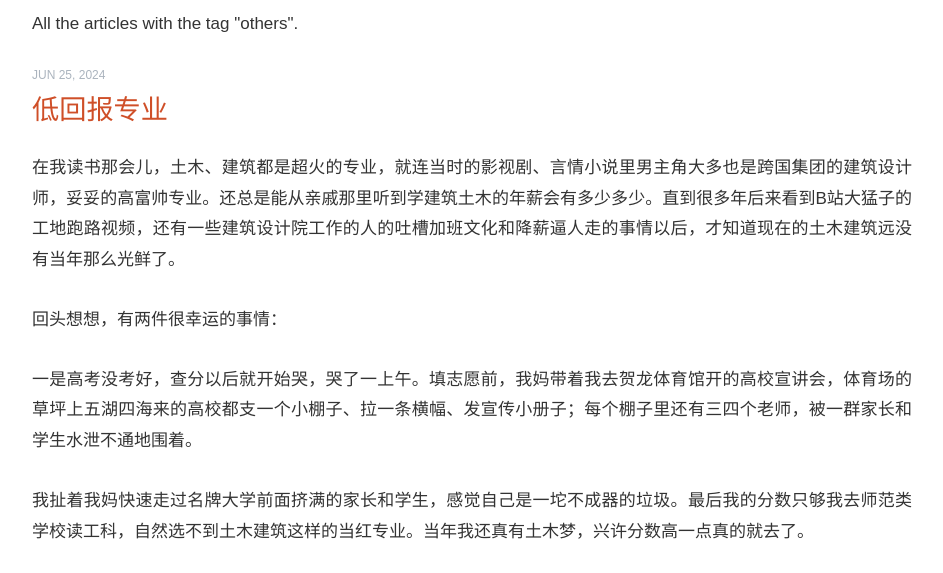
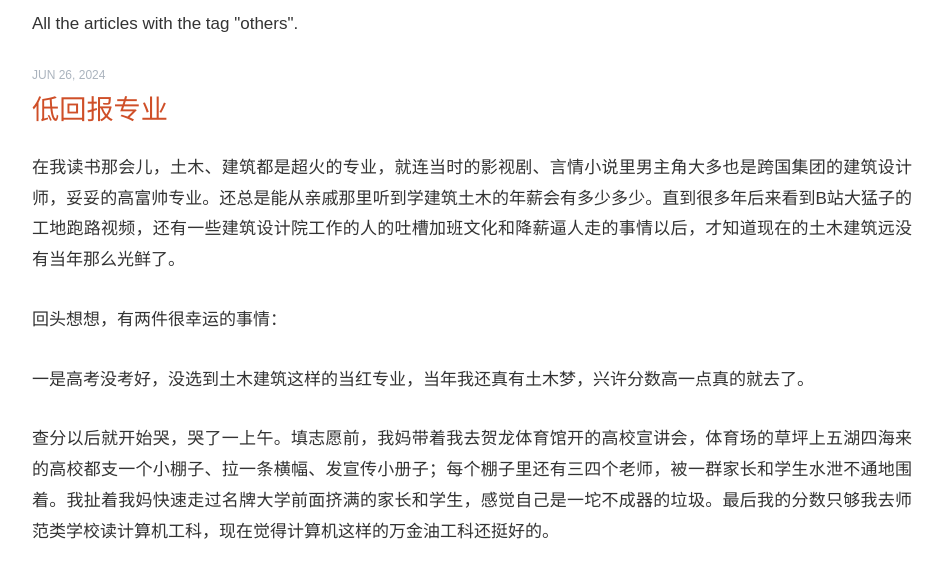
Before and after one commit to Boysoc/n2g, an Astro site: page /tags/others in a window 1280 px wide. Shown: the part 190-763 px from the top of the page, without its empty margins (168-1111 px from the left). Built offline with nearby package versions, Linux system fonts and the light colour scheme; Astro itself is replaced by a stand-in of ours.

Commit message:
Update 2024-06-26.md

```diff
--- a/src/content/blog/2024-06-26.md
+++ b/src/content/blog/2024-06-26.md
@@ -1,5 +1,5 @@
 ---
-pubDatetime: 2024-06-25T17:16:00.000Z
+pubDatetime: 2024-06-26T17:16:00.000Z
 title: 低回报专业
 slug: low-reward-majors
 description: 关于低回报专业。
@@ -11,11 +11,13 @@ draft: false
 
 回头想想，有两件很幸运的事情：
 
-一是高考没考好，查分以后就开始哭，哭了一上午。填志愿前，我妈带着我去贺龙体育馆开的高校宣讲会，体育场的草坪上五湖四海来的高校都支一个小棚子、拉一条横幅、发宣传小册子；每个棚子里还有三四个老师，被一群家长和学生水泄不通地围着。
+一是高考没考好，没选到土木建筑这样的当红专业，当年我还真有土木梦，兴许分数高一点真的就去了。
 
-我扯着我妈快速走过名牌大学前面挤满的家长和学生，感觉自己是一坨不成器的垃圾。最后我的分数只够我去师范类学校读工科，自然选不到土木建筑这样的当红专业。当年我还真有土木梦，兴许分数高一点真的就去了。
+查分以后就开始哭，哭了一上午。填志愿前，我妈带着我去贺龙体育馆开的高校宣讲会，体育场的草坪上五湖四海来的高校都支一个小棚子、拉一条横幅、发宣传小册子；每个棚子里还有三四个老师，被一群家长和学生水泄不通地围着。我扯着我妈快速走过名牌大学前面挤满的家长和学生，感觉自己是一坨不成器的垃圾。最后我的分数只够我去师范类学校读计算机工科，现在觉得计算机这样的万金油工科还挺好的。
 
-第二件幸运的事是报道以后、刚开学、军训期间的转专业考试，没考好，留在了工科专业。学校最强势的是生命科学学院、历史文化学院，各有一个基地班。据说，前几年有个特别年轻、才12岁的神童，破格招录进去的就是生命科学基地班，更给这个专业增添了几分传奇色彩和高高在上的样子。转专业的考试就考一科，英语。那年高考英语我考了140分，想着只考英语的转专业考试简直不要太简单。考场就在生科院的教室，教室里的黑板旁边挂着好几副鱼的解剖图；教室没有空调，头顶的吊扇疯狂地转着；桌椅~~破破烂烂~~年代久远，考试的时候一直有咯吱咯吱的响声。
+第二件幸运的事是报道以后、刚开学、军训期间的转专业考试，没考好，留在了工科专业。
+
+学校最强势的是生命科学学院、历史文化学院，各有一个基地班。据说，前几年有个特别年轻、才12岁的神童，破格招录进去的就是生命科学基地班，更给这个专业增添了几分传奇色彩和高高在上的样子。转专业的考试就考一科，英语。那年高考英语我考了140分，想着只考英语的转专业考试简直不要太简单。考场就在生科院的教室，教室里的黑板旁边挂着好几副鱼的解剖图；教室没有空调，头顶的吊扇疯狂地转着；桌椅~~破破烂烂~~年代久远，考试的时候一直有咯吱咯吱的响声。
 
 考完已经是晚上九点了，我还觉得挺满意，和刚开学新结识的朋友坐公交回去的时候，一直得意地聊天、兑答案。一周以后公布成绩，结果居然落榜了，放榜那天还哭了一中午；同时那个朋友考上了。他转专业以后，联系也断了。很多年以后再想起这件事的时候，会拿他的名字去论文期刊平台搜一下，也没什么结果。
 
```
